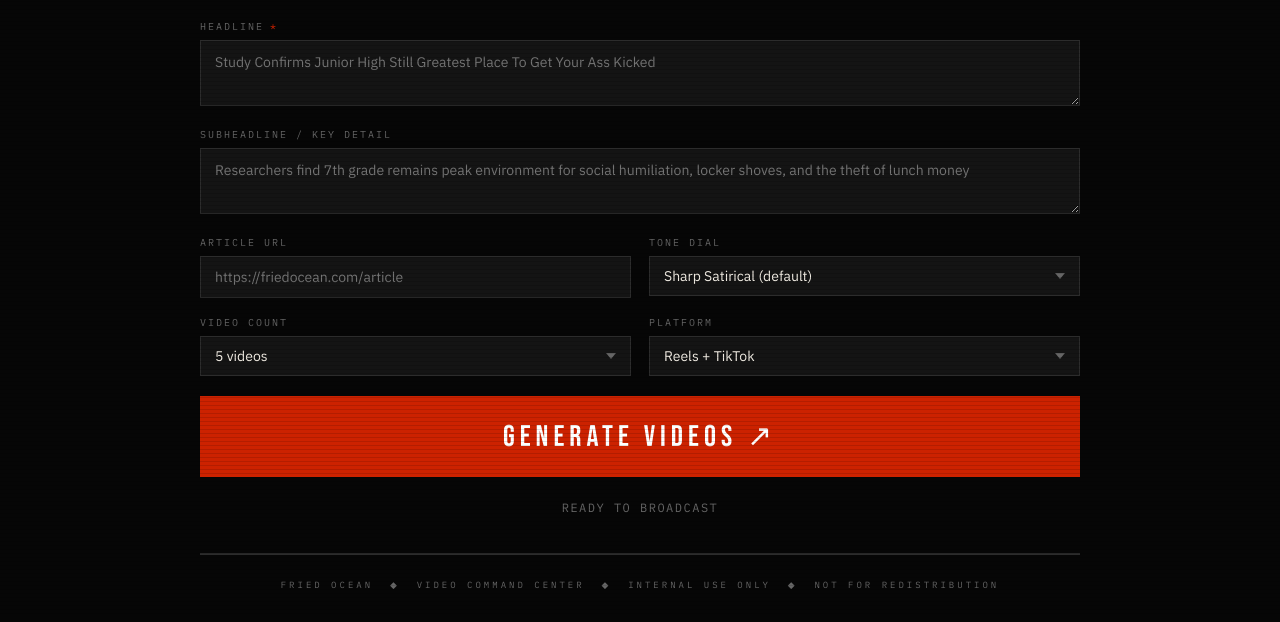
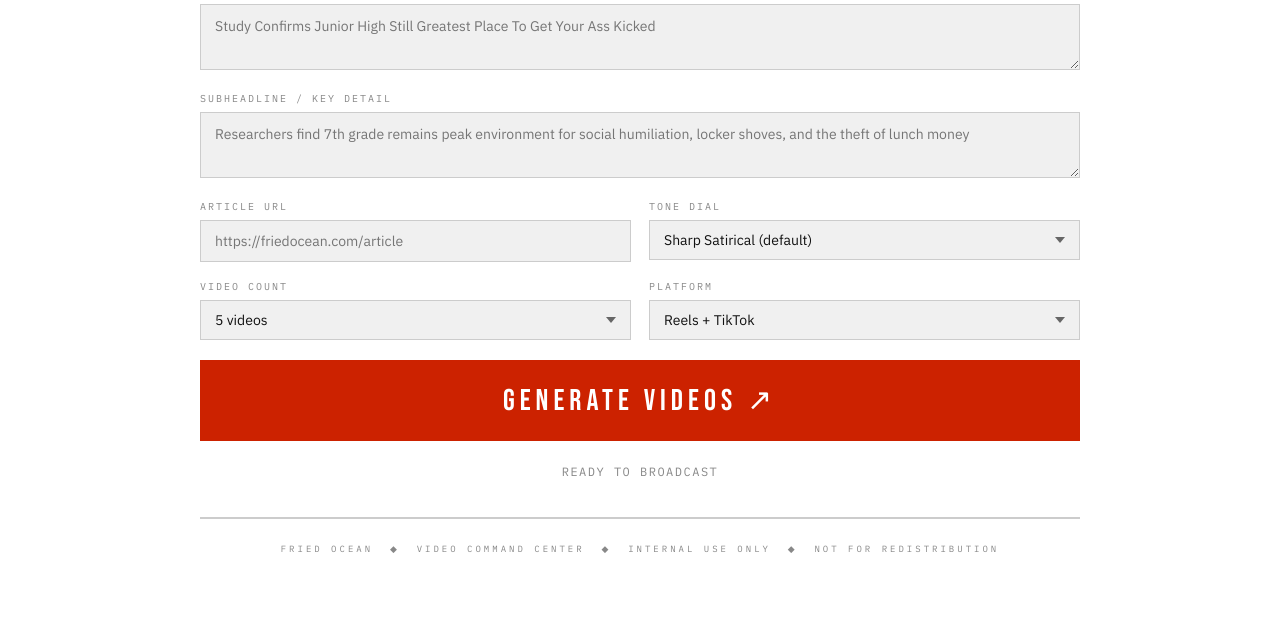
Before and after one commit to GiddyDonkey/fried-ocean-video, a website: page index.html in a window 1280 px wide. Shown: the part 183-805 px from the top of the page. Drawn offline with Linux system fonts and the light colour scheme.

Commit message:
white bg, remove ticker

```diff
--- a/index.html
+++ b/index.html
@@ -11,13 +11,13 @@
   --red: #cc2200;
   --red-hot: #ff3300;
   --yellow: #ffcc00;
-  --black: #060606;
-  --white: #f2ede4;
-  --gray: #141414;
-  --gray2: #1e1e1e;
-  --gray3: #2c2c2c;
-  --muted: #666;
-  --green: #00ff88;
+  --black: #ffffff;
+  --white: #111111;
+  --gray: #f0f0f0;
+  --gray2: #e0e0e0;
+  --gray3: #cccccc;
+  --muted: #888;
+  --green: #006633;
   --font-display: 'Bebas Neue', sans-serif;
   --font-mono: 'IBM Plex Mono', monospace;
   --font-body: 'IBM Plex Sans', sans-serif;
@@ -34,15 +34,7 @@ body {
   overflow-x: hidden;
 }
 
-/* Scanlines */
-body::before {
-  content:'';
-  position:fixed;
-  inset:0;
-  background: repeating-linear-gradient(0deg,transparent,transparent 3px,rgba(0,0,0,0.12) 3px,rgba(0,0,0,0.12) 4px);
-  pointer-events:none;
-  z-index:9999;
-}
+
 
 /* ===== TICKER ===== */
 .ticker-wrap {
@@ -98,7 +90,7 @@ body::before {
   position: absolute;
   top: 4px; left: 4px;
   color: var(--red);
-  opacity: 0.35;
+  opacity: 0.15;
   animation: glitch 5s infinite;
   pointer-events: none;
 }
@@ -322,6 +314,7 @@ select option { background: #1e1e1e; }
 
 .vcard {
   background: var(--gray);
+  border: 1px solid var(--gray3);
   border-left: 4px solid var(--red);
   position: relative;
 }
@@ -695,11 +688,7 @@ pre.ffmpeg-code {
 </head>
 <body>
 
-<div class="ticker-wrap" aria-hidden="true">
-  <div class="ticker-inner">
-    BREAKING: FRIED OCEAN VIDEO GENERATOR OPERATIONAL &nbsp;◆&nbsp; SOURCES CONFIRM: CONTENT PIPELINE FULLY ARMED &nbsp;◆&nbsp; DEVELOPING: SATIRICAL MEDIA MACHINE COMES ONLINE &nbsp;◆&nbsp; EXPERTS CALL IT "THE FASTEST WAY TO POST" &nbsp;◆&nbsp; FRIED OCEAN — SPEAKING TRUTH TO PARODY SINCE FOREVER &nbsp;◆&nbsp; THIS TOOL IS NOT AFFILIATED WITH JOURNALISM &nbsp;◆&nbsp; BREAKING: FRIED OCEAN VIDEO GENERATOR OPERATIONAL &nbsp;◆&nbsp; SOURCES CONFIRM: CONTENT PIPELINE FULLY ARMED &nbsp;◆&nbsp;
-  </div>
-</div>
+
 
 <div class="container">
 
```
Also changed, not shown: public/index.html (+11 -22 lines), 1 other file.
